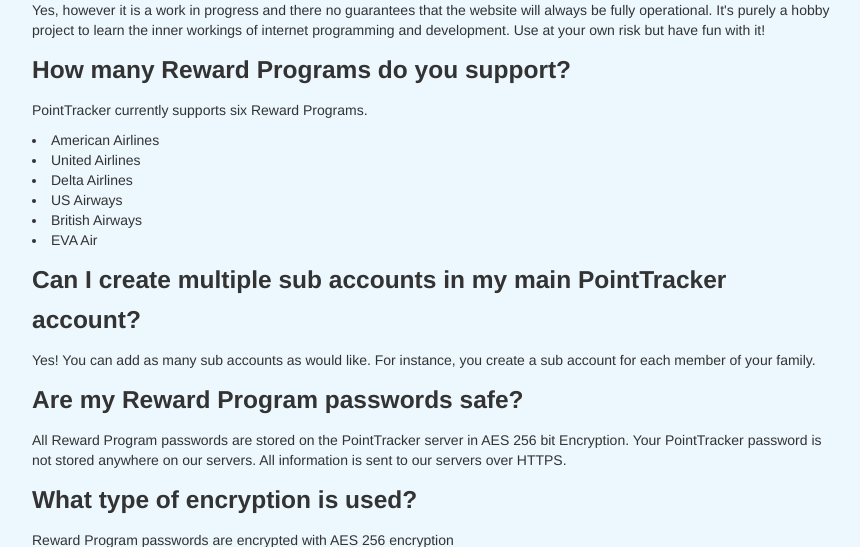
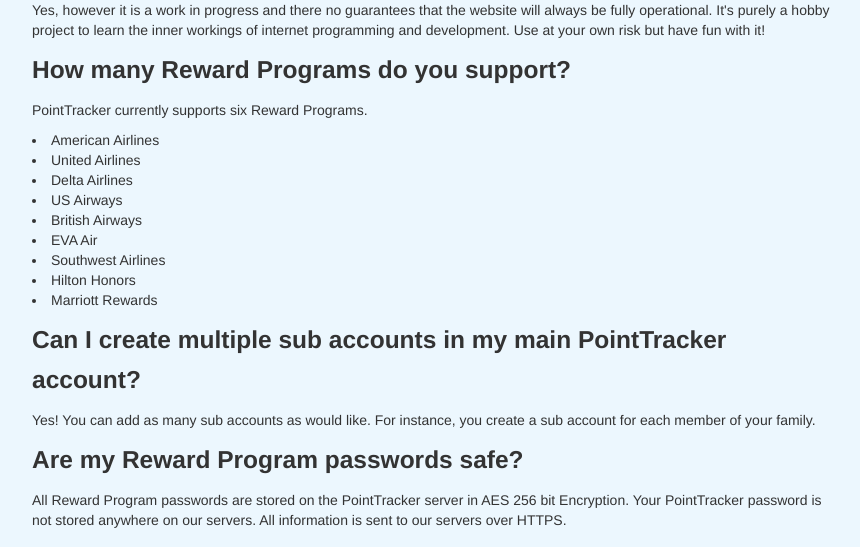
Before and after one commit to CryptoContact/PointTracker-OS, a Python web app: template wsgi/PointTracker/pointtracker/templates/FAQ.html in a window 1280 px wide. Shown: the part 730-1277 px from the top of the page, without its empty margins (208-1068 px from the left). Run offline with Jinja, Linux system fonts and the light colour scheme; the template is opened without the code that fills it, so the values that code supplies are empty; some libraries are stand-ins or nearby versions.

Commit message:
update FAQ

```diff
--- a/wsgi/PointTracker/pointtracker/templates/FAQ.html
+++ b/wsgi/PointTracker/pointtracker/templates/FAQ.html
@@ -141,6 +141,9 @@
             <li>US Airways</li>
             <li>British Airways</li>
             <li>EVA Air</li>
+            <li>Southwest Airlines</li>
+            <li>Hilton Honors</li>
+            <li>Marriott Rewards</li>
 
             <h3><b>Can I create multiple sub accounts in my main PointTracker account?</b></h3>
             <span>Yes!  You can add as many sub accounts as would like. For instance, you create a sub account for each member of your family.
```
